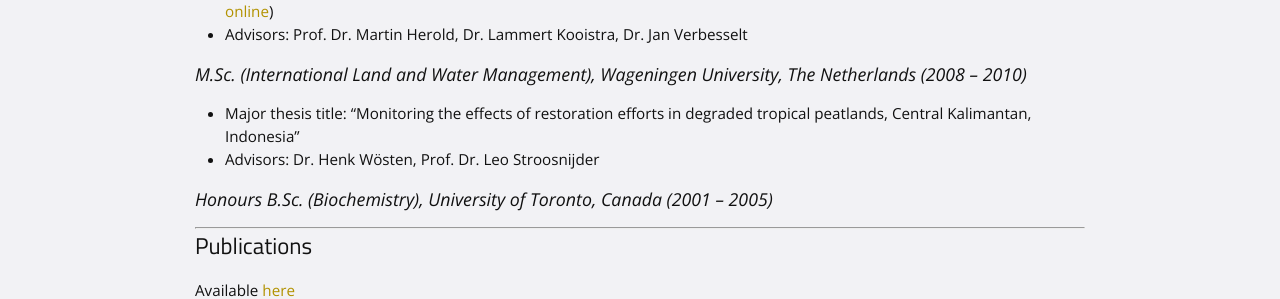
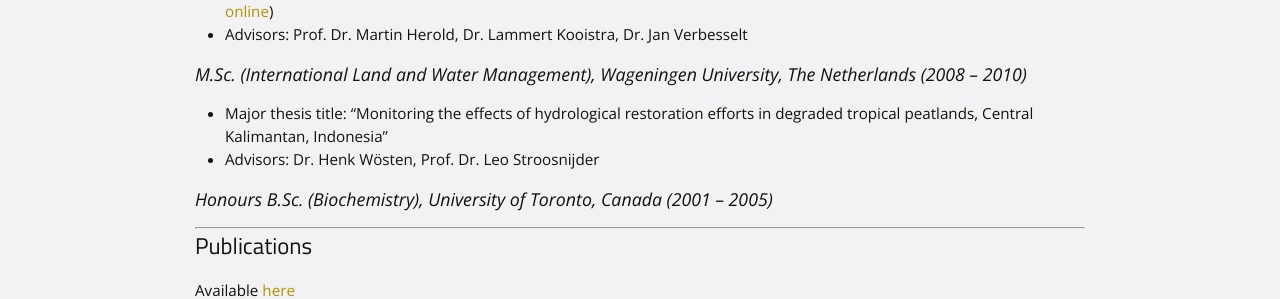
Before and after one commit to bendv/bendv.github.io, a Jekyll site: the page built from cv.md, in a window 1280 px wide and 900 px high. Shown: the part 270-569 px from the top of the window. Built offline with Jekyll 4.4.1, drawn with Linux system fonts in a browser that asks for light colours.

Commit message:
update cv

```diff
--- a/cv.md
+++ b/cv.md
@@ -13,7 +13,7 @@
 * Advisors: Prof. Dr. Martin Herold, Dr. Lammert Kooistra, Dr. Jan Verbesselt
 
 ### M.Sc. (International Land and Water Management), Wageningen University, The Netherlands (2008 – 2010)
-* Major thesis title: “Monitoring the effects of restoration efforts in degraded
+* Major thesis title: “Monitoring the effects of hydrological restoration efforts in degraded
 tropical peatlands, Central Kalimantan, Indonesia”
 * Advisors: Dr. Henk W&ouml;sten, Prof. Dr. Leo Stroosnijder
 
```
